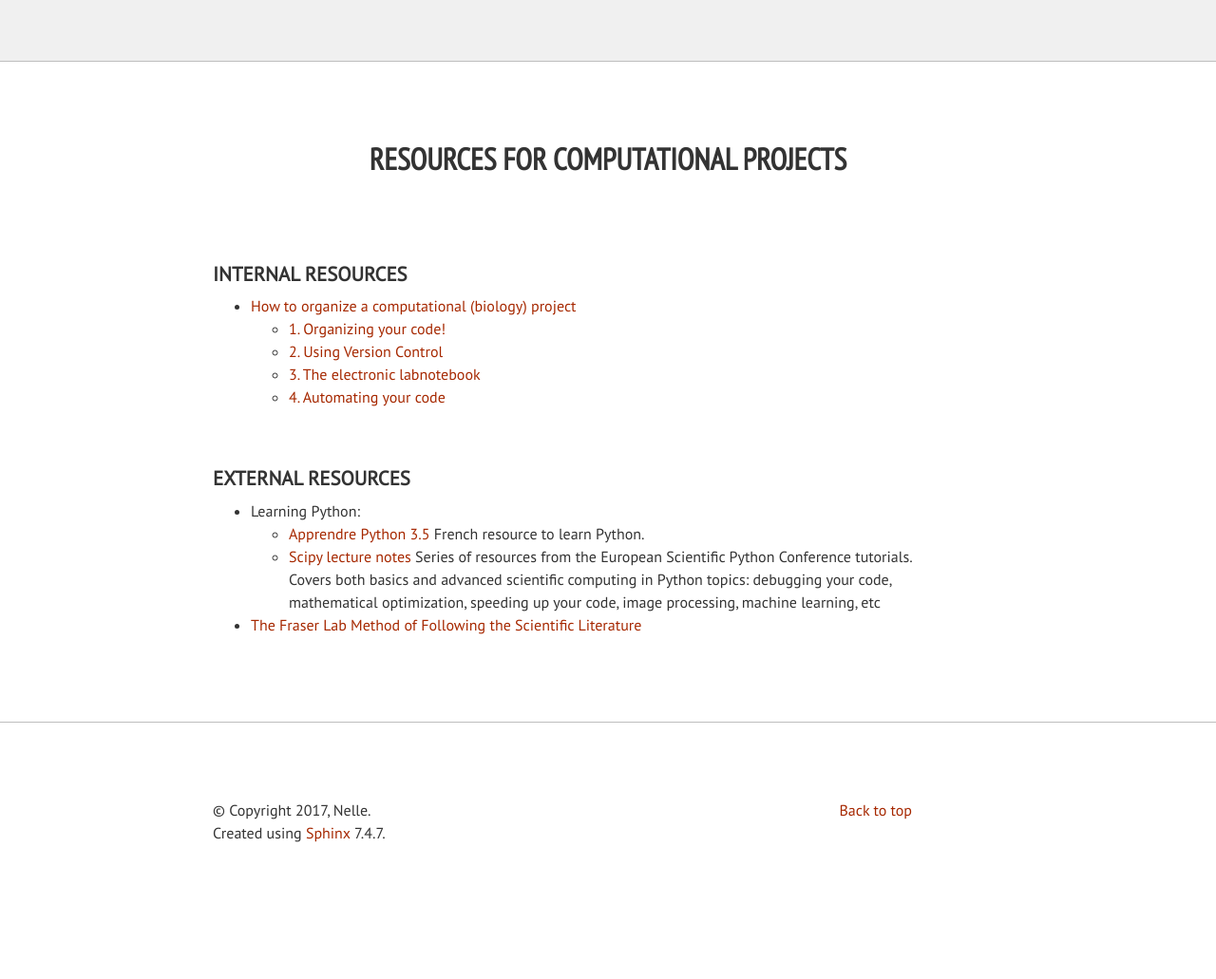
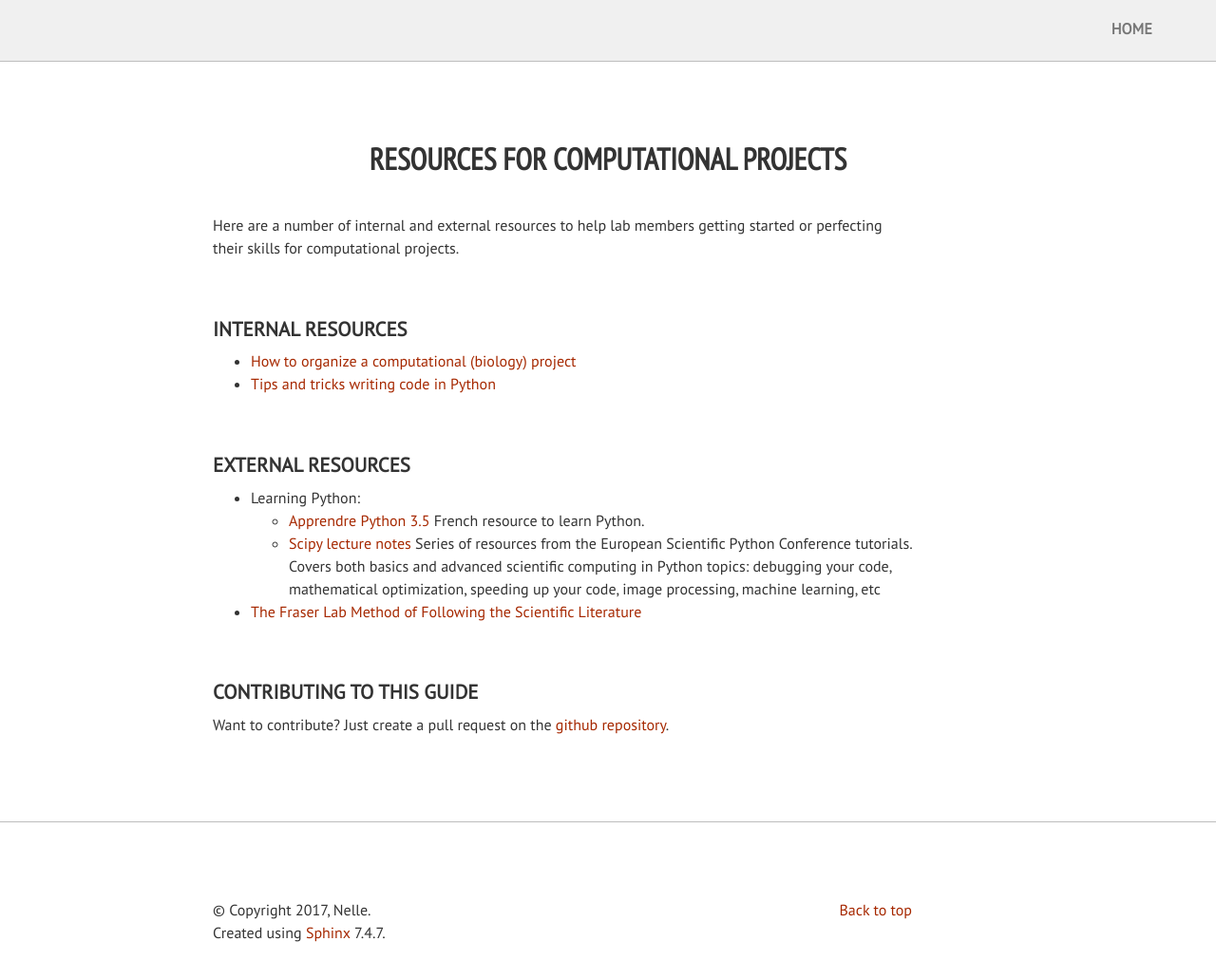
Before and after one commit to TrEE-TIMC/HOWTO-computational-project, a Sphinx documentation site: the page built from docs/index.rst, in a window 1280 px wide and 1084 px high. Shown: the top 1031 px of the window at 95% size. Built offline with Sphinx 7.4.7, drawn with Linux system fonts in a browser that asks for light colours; formulas are drawn with MathJax 3.

Commit message:
Tips and tricks to write Python code

```diff
--- a/docs/_static/paris/layout.html
+++ b/docs/_static/paris/layout.html
@@ -43,20 +43,18 @@
 {% block header %}
   {%- block navbar -%}
   <div class="navbar">
-
-  {#
+    {#
     <a class="navbar-brand" href="{{ pathto('index') }}">
       <img src="{{ pathto('_static/logos/logo_1.png', 1) }}" \>
-    </a>
-    #}
+    </a>#}
     <ul class="nav navbar-nav">
-    {#
       <li>
-        <a href="{{ pathto('index') }}">Lab notebook
+        <a href="{{ pathto('index') }}">Home
           <img src="{{ pathto('_static/logos/button_orange.png', 1) }}">
         </a>
         </li>
 
+    {#
     <li><a href="{{ pathto('todo') }}">TODO
           <img src="{{ pathto('_static/logos/button_blue.png', 1) }}">
           </a>
--- a/docs/index.rst
+++ b/docs/index.rst
@@ -1,14 +1,19 @@
 ====================================
 Resources for computational projects
 ====================================
+
+
+Here are a number of internal and external resources to help lab members
+getting started or perfecting their skills for computational projects.
 
 Internal resources
 ------------------
 
 .. toctree::
-  :maxdepth: 2
+  :maxdepth: 1
 
   organize_computational_project
+  tips_tricks_python
 
 
 External resources
@@ -26,3 +31,10 @@ External resources
     processing, machine learning, etc
 
 - `The Fraser Lab Method of Following the Scientific Literature <https://fraserlab.com/2013/09/28/The-Fraser-Lab-method-of-following-the-scientific-literature/>`_
+
+
+Contributing to this guide
+--------------------------
+
+Want to contribute? Just create a pull request on the `github repository
+<https://github.com/TrEE-TIMC/HOWTO-computational-project/>`_.
```
Also changed, not shown: docs/tips_tricks_python.rst (added, +35 -0 lines).
